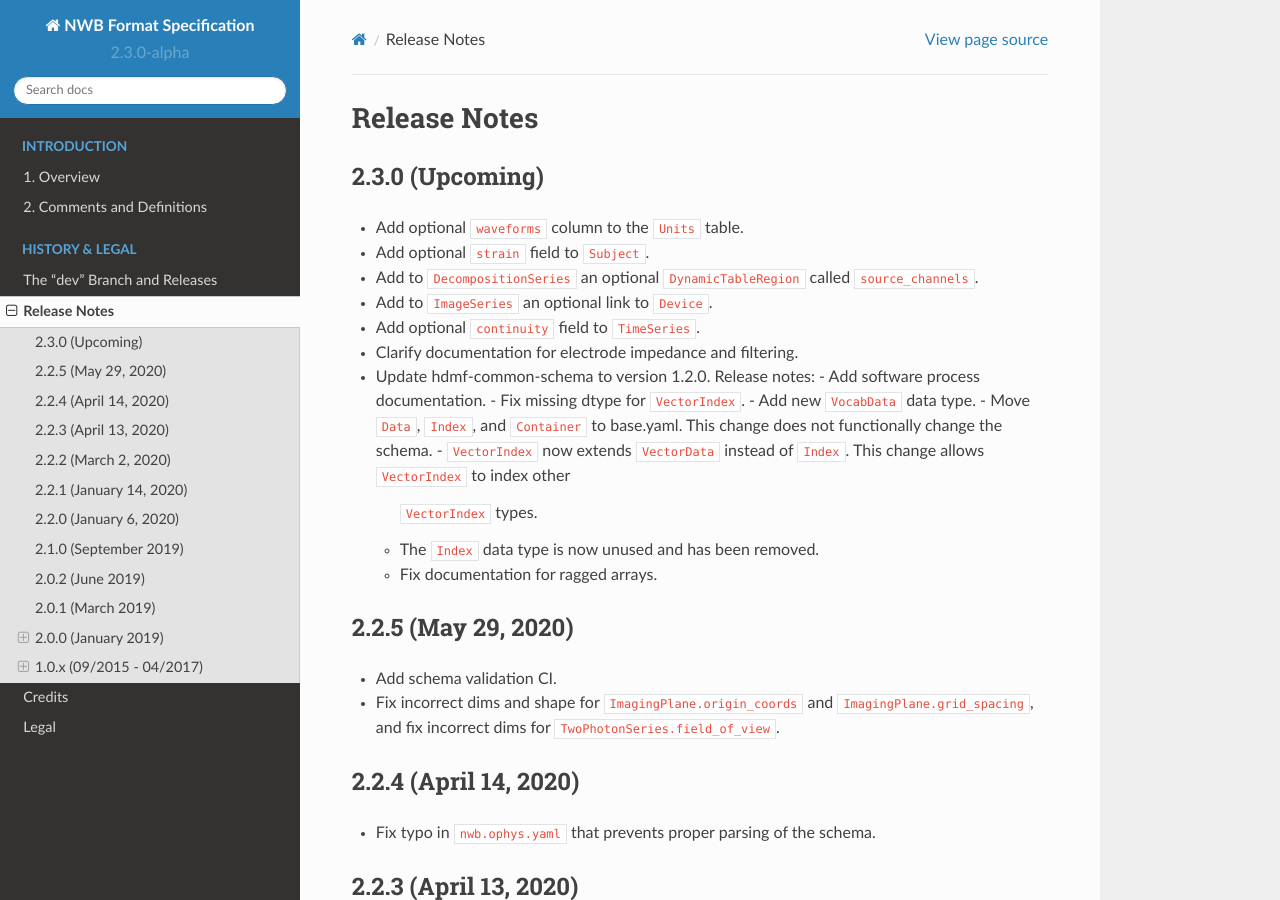
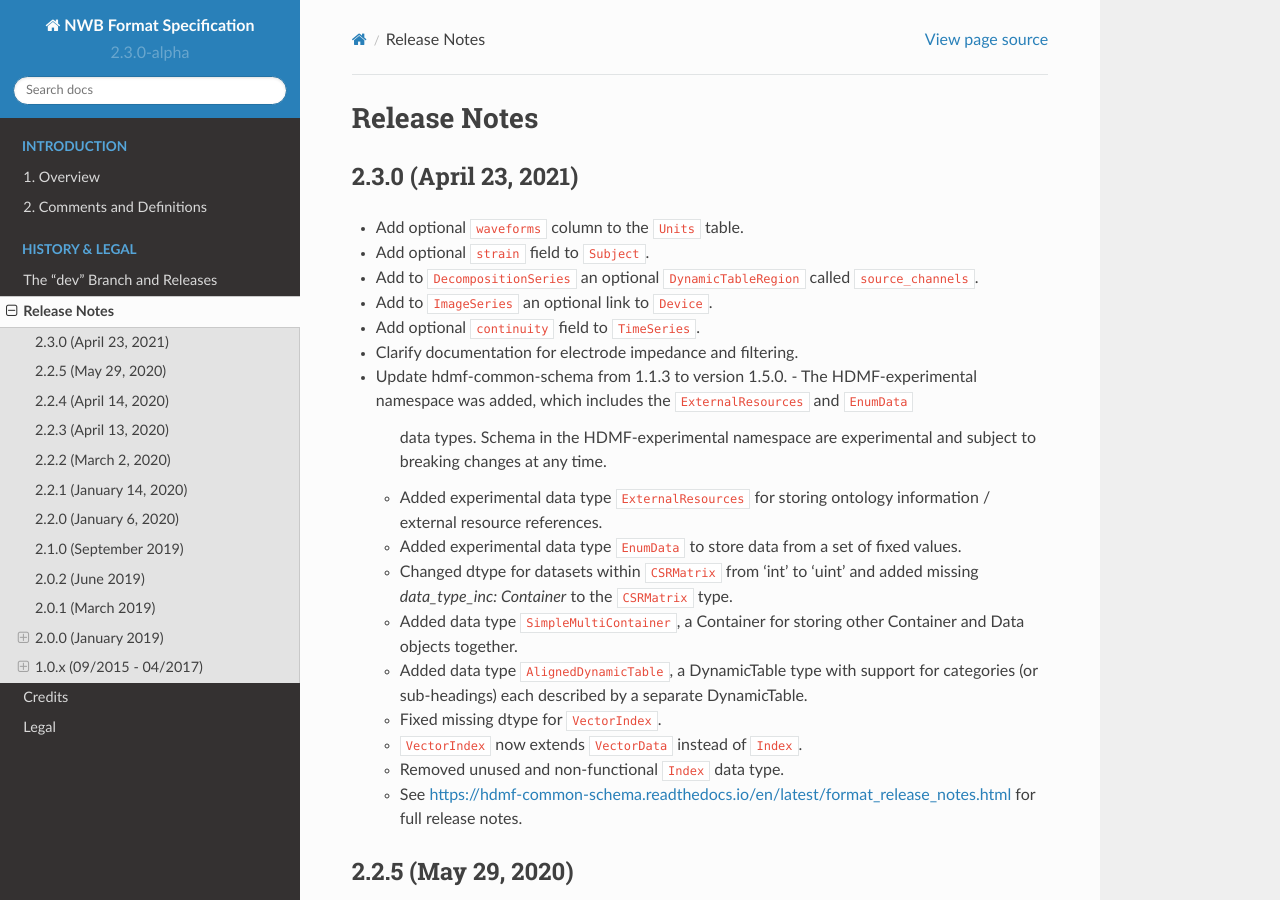
Before and after one commit to NeurodataWithoutBorders/nwb-schema, a Sphinx documentation site: the page built from docs/format/source/format_release_notes.rst, in a window 1280 px wide and 900 px high. Built offline with Sphinx 7.4.7 and the Read the Docs theme 2.0.0, drawn with Linux system fonts in a browser that asks for light colours.

Commit message:
Use hdmf common schema 1.5.0 and update release notes (#473)
Co-authored-by: Oliver Ruebel <oruebel@users.noreply.github.com>

```diff
--- a/docs/format/source/format_release_notes.rst
+++ b/docs/format/source/format_release_notes.rst
@@ -1,7 +1,7 @@
 Release Notes
 =============
 
-2.3.0 (Upcoming)
+2.3.0 (April 23, 2021)
 ----------------
 
 - Add optional ``waveforms`` column to the ``Units`` table.
@@ -10,15 +10,19 @@
 - Add to ``ImageSeries`` an optional link to ``Device``.
 - Add optional ``continuity`` field to ``TimeSeries``.
 - Clarify documentation for electrode impedance and filtering.
-- Update hdmf-common-schema to version 1.2.0. Release notes:
-  - Add software process documentation.
-  - Fix missing dtype for ``VectorIndex``.
-  - Add new ``VocabData`` data type.
-  - Move ``Data``, ``Index``, and ``Container`` to base.yaml. This change does not functionally change the schema.
-  - ``VectorIndex`` now extends ``VectorData`` instead of ``Index``. This change allows ``VectorIndex`` to index other
-    ``VectorIndex`` types.
-  - The ``Index`` data type is now unused and has been removed.
-  - Fix documentation for ragged arrays.
+- Update hdmf-common-schema from 1.1.3 to version 1.5.0.
+  - The HDMF-experimental namespace was added, which includes the ``ExternalResources`` and ``EnumData``
+    data types. Schema in the HDMF-experimental namespace are experimental and subject to breaking changes at any time.
+  - Added experimental data type ``ExternalResources`` for storing ontology information / external resource references.
+  - Added experimental data type ``EnumData`` to store data from a set of fixed values.
+  - Changed dtype for datasets within ``CSRMatrix`` from 'int' to 'uint' and added missing `data_type_inc: Container`
+    to the ``CSRMatrix`` type.
+  - Added data type ``SimpleMultiContainer``, a Container for storing other Container and Data objects together.
+  - Added data type ``AlignedDynamicTable``, a DynamicTable type with support for categories (or sub-headings) each described by a separate DynamicTable.
+  - Fixed missing dtype for ``VectorIndex``.
+  - ``VectorIndex`` now extends ``VectorData`` instead of ``Index``.
+  - Removed unused and non-functional ``Index`` data type.
+  - See https://hdmf-common-schema.readthedocs.io/en/latest/format_release_notes.html for full release notes.
 
 2.2.5 (May 29, 2020)
 ----------------------
```
